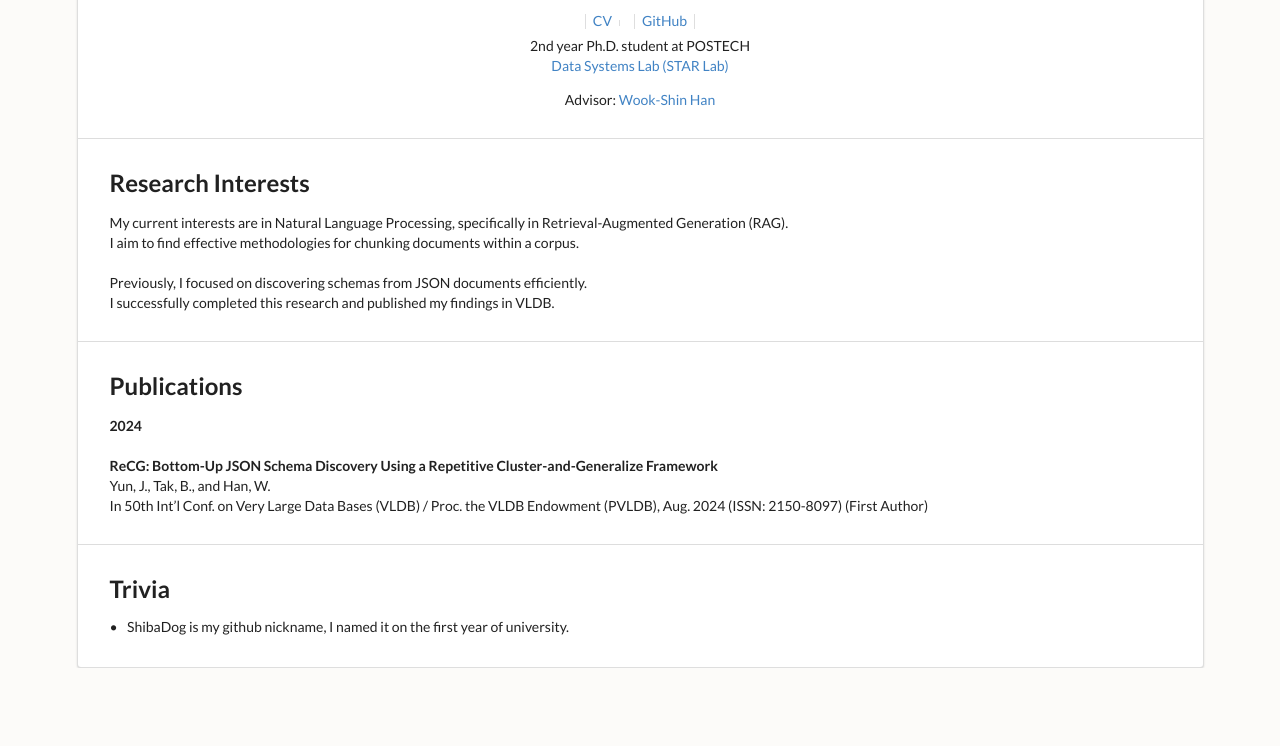
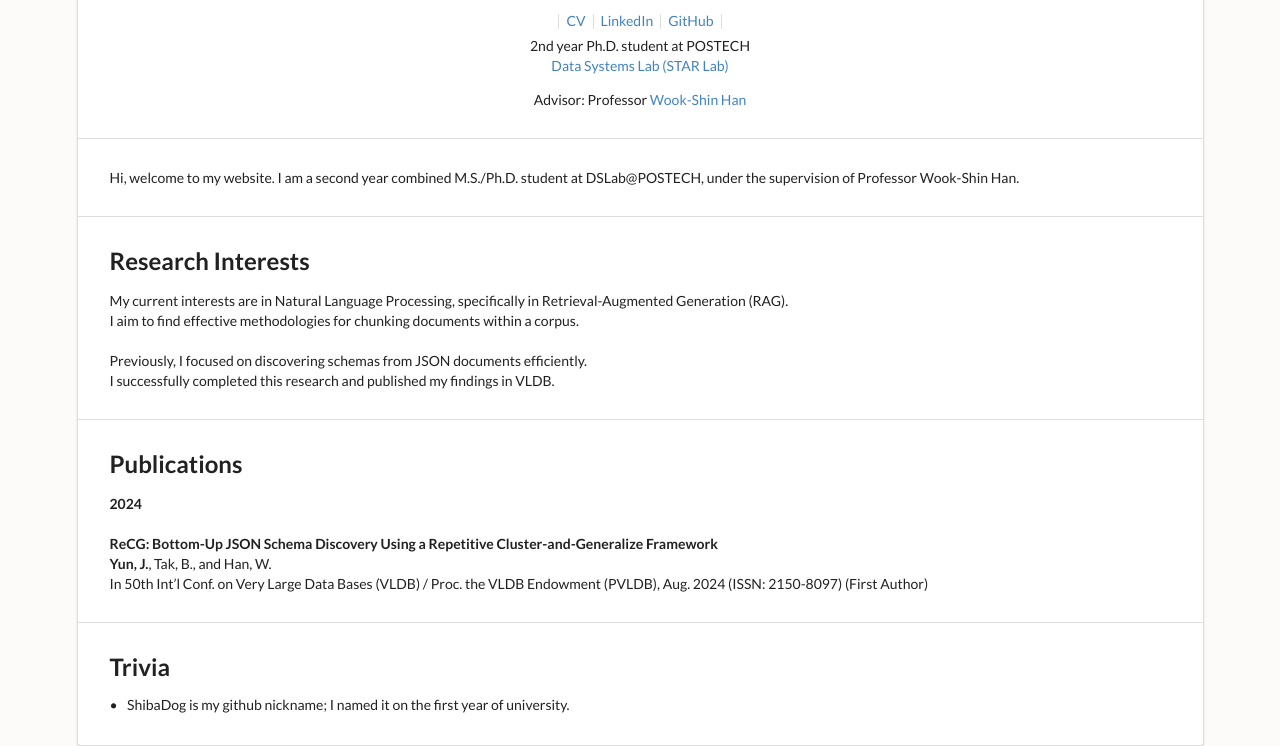
Before and after one commit to joohyung00/homepage_rawhtml, a plain HTML site: page index.html in a window 1280 px wide. Shown: the part 312-1058 px from the top of the page. Before the commit the page ends 980 px from the top, so only its background shows below. Drawn offline with nearby package versions, Linux system fonts and the light colour scheme.

Commit message:
24.07.10

```diff
--- a/index.html
+++ b/index.html
@@ -57,7 +57,7 @@
                     <a class="item" href="https://joohyung00.github.io/myCV/">
                         CV
                     </a>
-                    <a class="item" href="https://www.linkedin.com/in/joohyung-yun-a1a881318"></a>
+                    <a class="item" href="https://www.linkedin.com/in/joohyung-yun-a1a881318">
                         LinkedIn
                     </a>
                     <a class="item" href="https://github.com/joohyung00">
@@ -70,13 +70,17 @@
                     <a href="https://dslab.postech.ac.kr">Data Systems Lab (STAR Lab)</a><br>
                 </p>
                 <p>
-                    Advisor: <a href="https://wscrony.github.io">Wook-Shin Han</a>
+                    Advisor: Professor <a href="https://wscrony.github.io">Wook-Shin Han</a>
                 </p>
 
             </div>
 
             <div class="ui divider"></div>
 
+            Hi, welcome to my website.
+            I am a second year combined M.S./Ph.D. student at DSLab@POSTECH, under the supervision of Professor Wook-Shin Han.
+
+            <div class="ui divider"></div>
 
             <h2>Research Interests</h2>
             <p>
@@ -96,7 +100,7 @@
                 <b> 2024 </b> <br><br>
 
                 <b> ReCG: Bottom-Up JSON Schema Discovery Using a Repetitive Cluster-and-Generalize Framework </b> <br>
-                Yun, J., Tak, B., and Han, W. <br>
+                <b>Yun, J.</b>, Tak, B., and Han, W. <br>
                 In 50th Int’l Conf. on Very Large Data Bases (VLDB) / Proc. the VLDB Endowment (PVLDB), Aug. 2024 (ISSN: 2150-8097) (First Author)
             </p>
 
@@ -108,7 +112,7 @@
             <div class="ui bulleted list">
 
                 <div class="item">
-                    ShibaDog is my github nickname, I named it on the first year of university.
+                    ShibaDog is my github nickname; I named it on the first year of university.
                 </div>
             </div>
 
```
